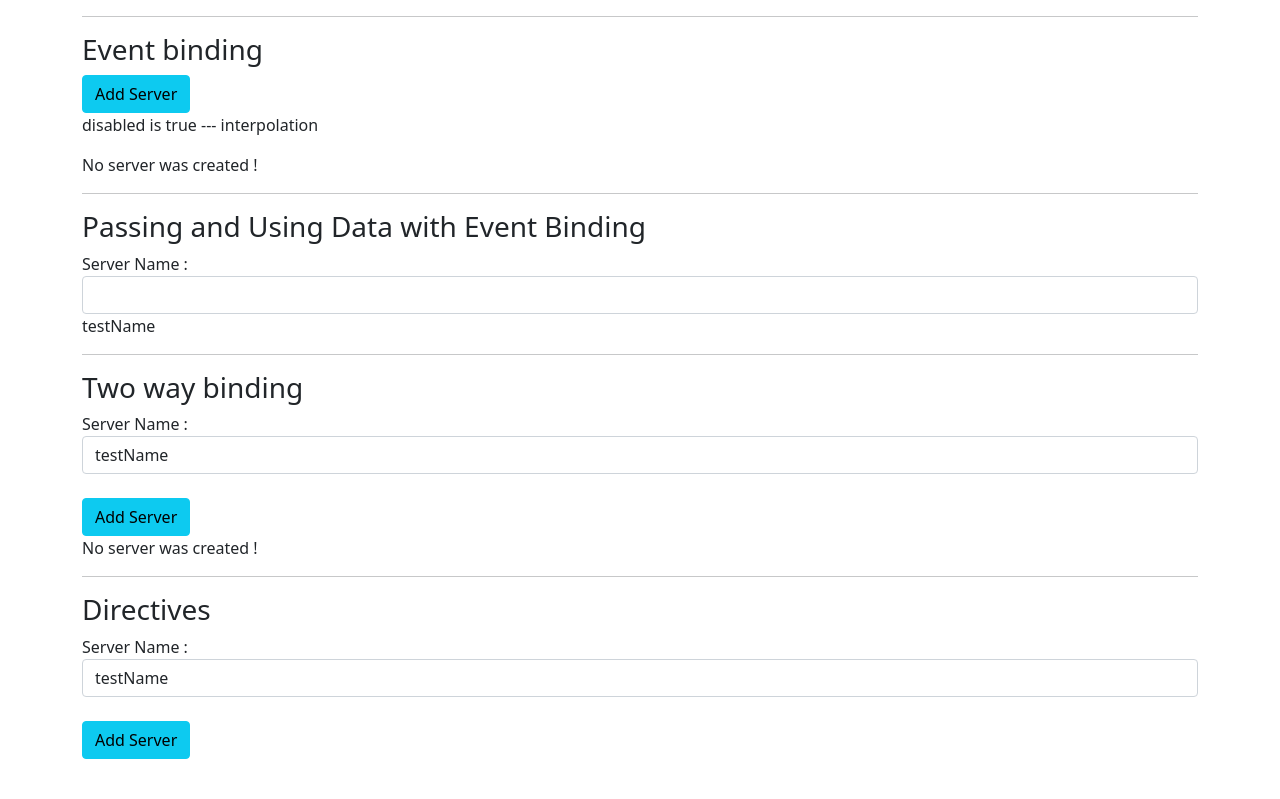
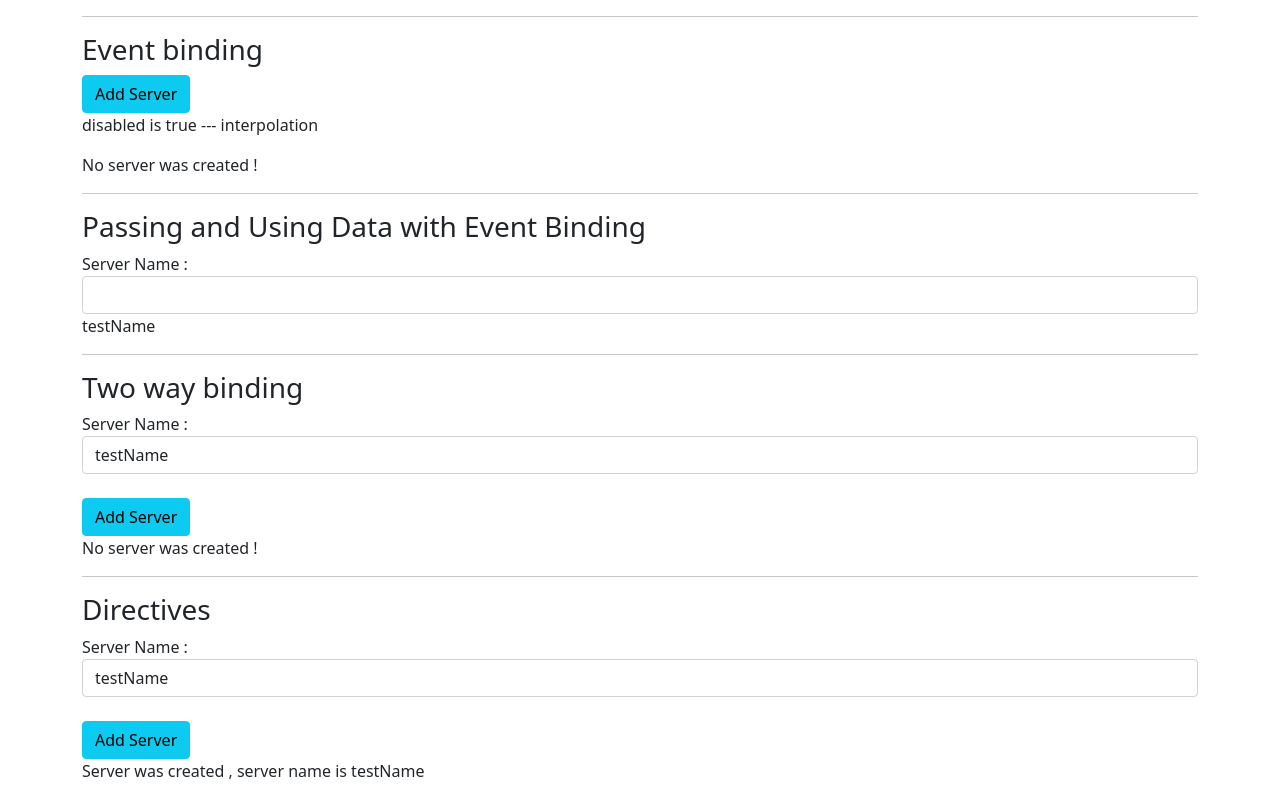
Before and after one commit to Rena-Tokhi/Angular, an Angular app in the folder Angular/: page / in a window 1280 px wide. Shown: the part 662-1461 px from the top of the page. Before the commit the page ends 1421 px from the top, so only its background shows below. Built offline with nearby package versions, Linux system fonts and the light colour scheme.

Commit message:
Enhancing ngIf with an Else Condition

```diff
--- a/Angular/src/app/data-binding/data-binding.component.html
+++ b/Angular/src/app/data-binding/data-binding.component.html
@@ -40,4 +40,7 @@
 <br>
 
 <button class="btn btn-info" [disabled] = "!allowNewServer" (click)="onCreatServer()"> Add Server </button>
-<p *ngIf="serverCreated"> Server  was created , server name is {{serverName}} </p>
+<p *ngIf="serverCreated ; else noServer"> Server  was created , server name is {{serverName}} </p>
+<ng-template #noServer>
+<p > Server  was created , server name is {{serverName}} </p>
+</ng-template>
```
